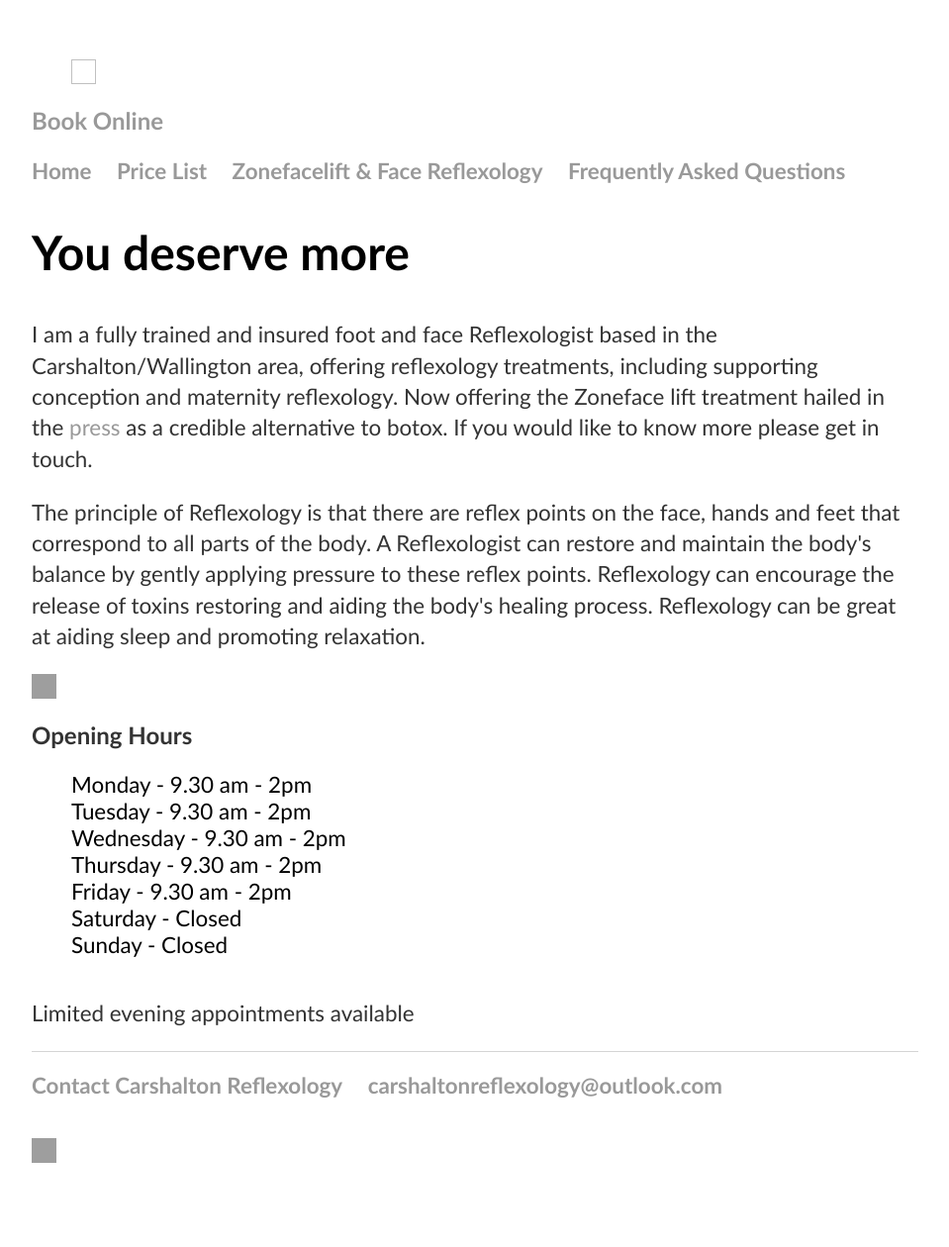
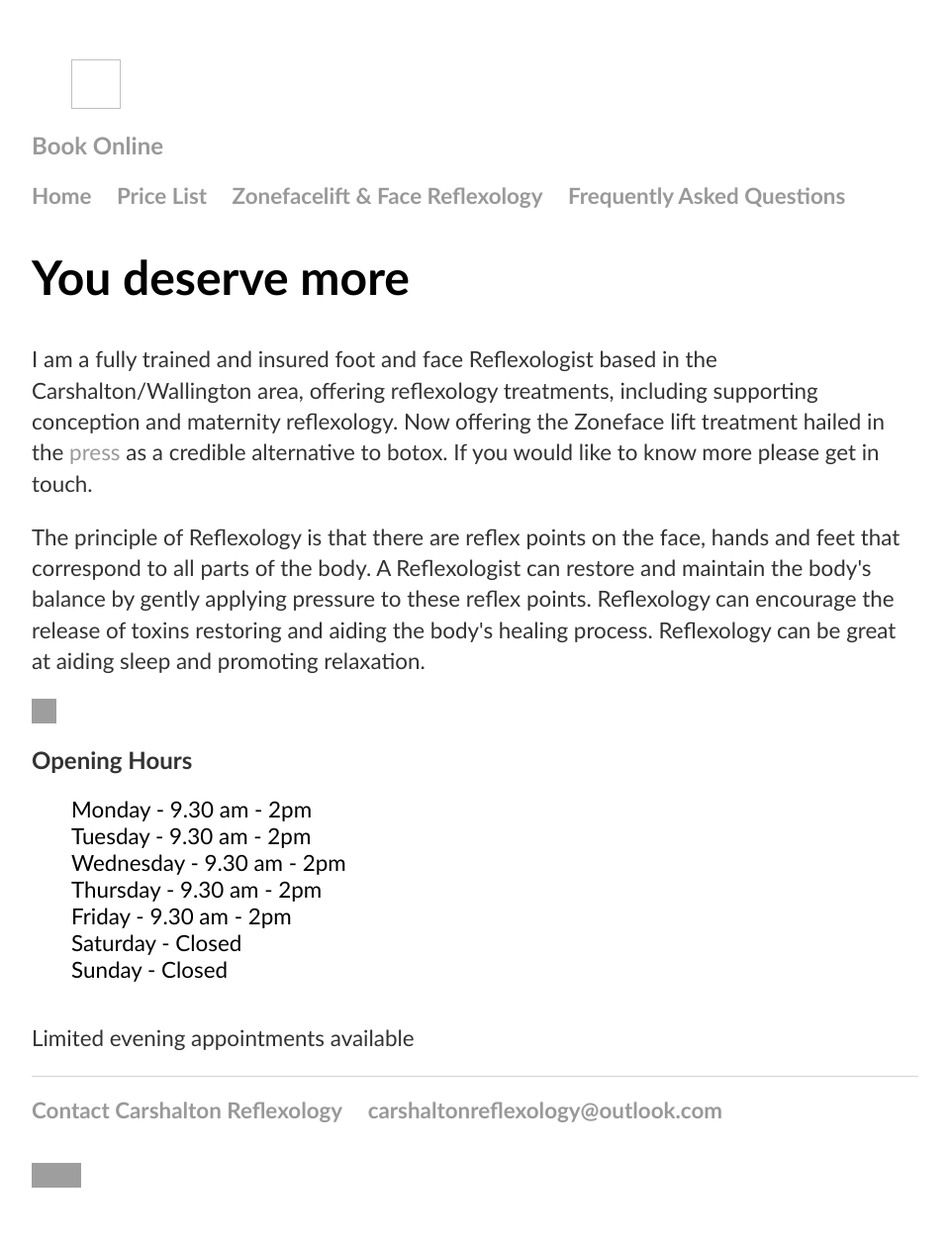
Before and after one commit to Rednax-lab/rednax-lab.github.io, a Jekyll site: the page built from index.html, in a window 1280 px wide. Shown: the whole page at 99% size, without its empty margins (160-1119 px from the left). Built offline with Jekyll 4.4.1, drawn with Linux system fonts in a browser that asks for light colours; before the commit the page ends 1235 px from its top, so only the background shows below that; grey boxes are pictures that could not be loaded.

Commit message:
Update default.html

```diff
--- a/_layouts/default.html
+++ b/_layouts/default.html
@@ -10,7 +10,7 @@
 		<body>
 			<section>
 				<figure id="img-div">
-					<a href="/" src="https://static.wixstatic.com/media/752f86_1672a4a28d08405e865fdb7b2cf30b5e~mv2.png/v1/fill/w_600,h_600,al_c,lg_1,q_85,enc_avif,quality_auto/black%20%20floral%20wedding%20logo%20(1).png"><img id="logo" width="25vw" height="25vw"/></a>
+					<a href="/" src="https://static.wixstatic.com/media/752f86_1672a4a28d08405e865fdb7b2cf30b5e~mv2.png/v1/fill/w_600,h_600,al_c,lg_1,q_85,enc_avif,quality_auto/black%20%20floral%20wedding%20logo%20(1).png"><img id="logo" width="50vw" height="50vw"/></a>
 				</figure>
 					<h2><a id="book-online" target="_blank" href="https://www.fresha.com/a/carshalton-reflexology-wallington-park-lane-mr8ausql/booking?menu=true&pId=1384912&fbclid=PAY2xjawG6qmdleHRuA2FlbQIxMAABpsArgp00PbGOdbwuW-AMQS1Hl8HjKkzwJXIBU9EAzrQjSqmkmJrnyPpK0g_aem_SYo8Aq8qtKz7NAJwznRmRg">Book Online</a></h2>
 				<div class="social-icons">
@@ -37,7 +37,7 @@
 				<li><a href="/contactus">Contact Carshalton Reflexology</a></li>
 	        		<li><a href="mailto:carshaltonreflexology@outlook.com">carshaltonreflexology@outlook.com</a></li>
 				</ul>
-			<a><img class="AOR_logo" width="25vw" height="25vw" src="https://www.aor.org.uk/wp-content/themes/aor/images/AoR_Logo_Purple_LA.png"/></a>
+			<a><img class="AOR_logo" width="50vw" height="25vw" src="https://www.aor.org.uk/wp-content/themes/aor/images/AoR_Logo_Purple_LA.png"/></a>
 			<img class='Zettle_logo" width="25vw" height="25vw" src="https://a.storyblok.com/f/68896/x/a89afde79e/stickers_zettle_03_2021.pdf">
 			</footer>
 		</body>
```
